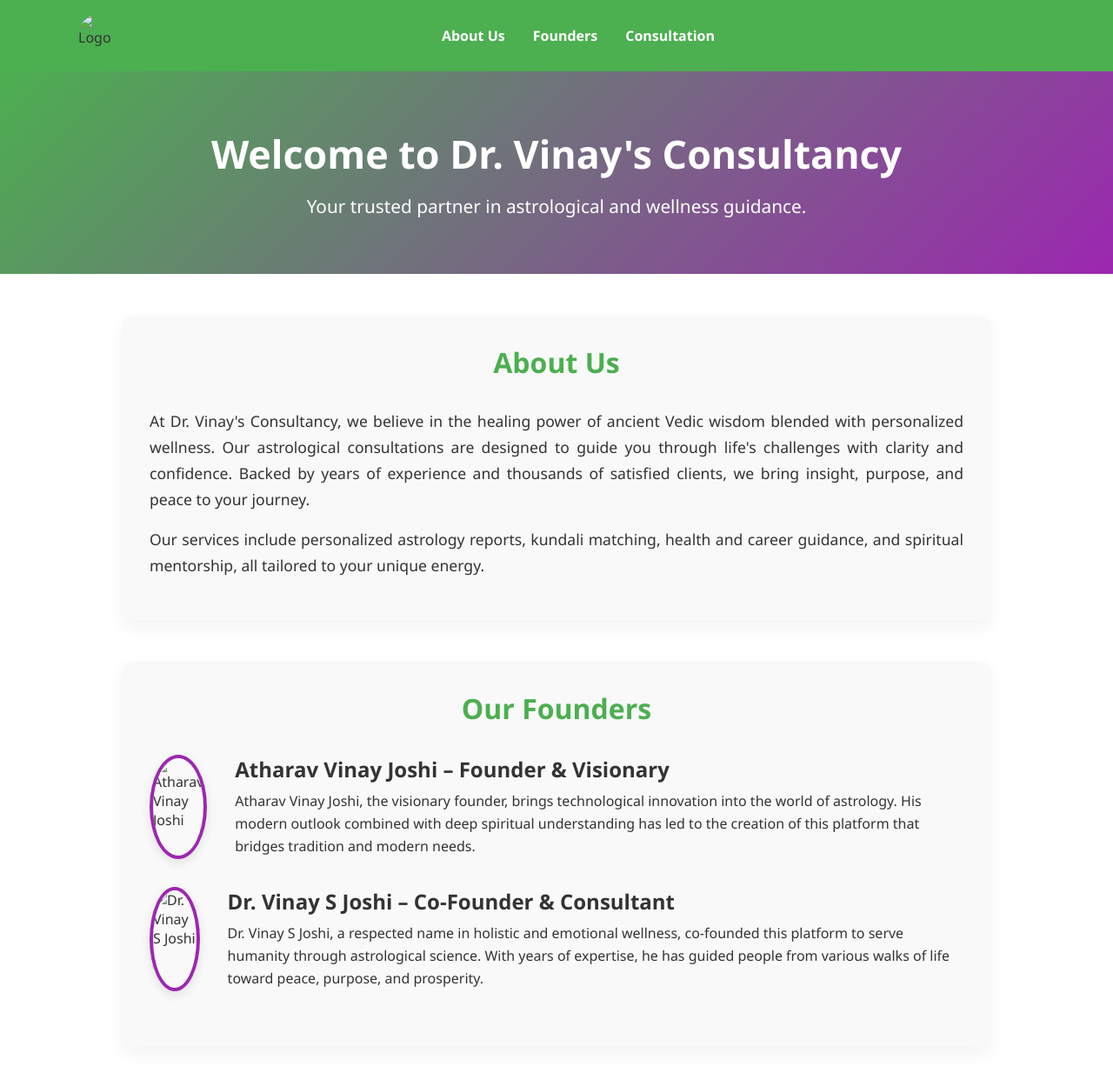
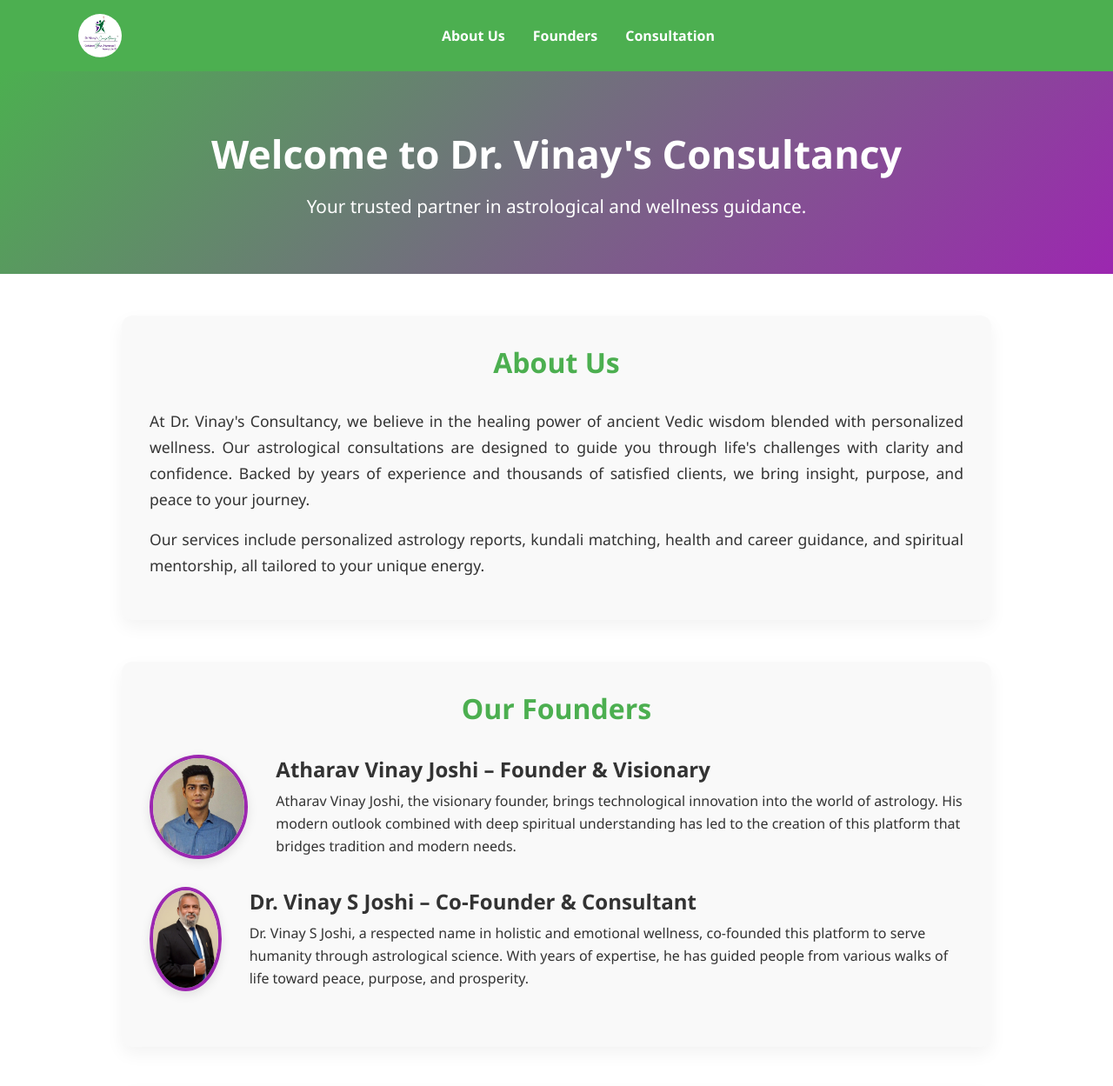
Before and after one commit to AtharavVinayJoshi/Atharav-Vinay-Joshi---Blog, a plain HTML site: page index.html in a window 1280 px wide. Shown: the top 1249 px of the page at 87% size. Drawn offline with Linux system fonts and the light colour scheme.

Commit message:
Update index.html

```diff
--- a/index.html
+++ b/index.html
@@ -9,13 +9,13 @@
 <body>
   <!-- Logo Loader -->
   <div id="loader">
-    <img src="logo.png" alt="Logo" class="loader-logo" />
+    <img src="images/logo.png" alt="Logo" class="loader-logo" />
   </div>
 
   <!-- Navbar -->
   <nav>
     <div class="nav-container">
-      <img src="logo.png" alt="Logo" class="nav-logo" />
+      <img src="images/logo.png" alt="Logo" class="nav-logo" />
       <ul class="nav-links">
         <li><a href="#about">About Us</a></li>
         <li><a href="#founders">Founders</a></li>
@@ -51,7 +51,7 @@
     <h2>Our Founders</h2>
 
     <div class="founder">
-      <img src="atharav.jpg" alt="Atharav Vinay Joshi" />
+      <img src="images/atharav.jpg.png" alt="Atharav Vinay Joshi" />
       <div>
         <h3>Atharav Vinay Joshi – Founder & Visionary</h3>
         <p>
@@ -63,7 +63,7 @@
     </div>
 
     <div class="founder">
-      <img src="drvinay.jpg" alt="Dr. Vinay S Joshi" />
+      <img src="images/drvinay.jpg.jpg" alt="Dr. Vinay S Joshi" />
       <div>
         <h3>Dr. Vinay S Joshi – Co-Founder & Consultant</h3>
         <p>
```
